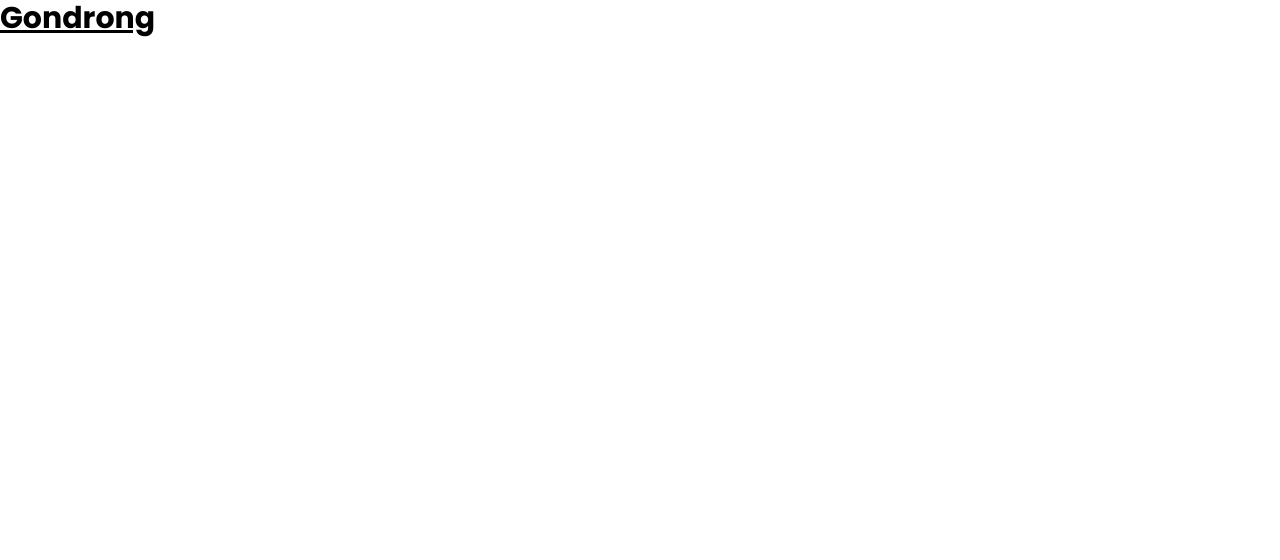
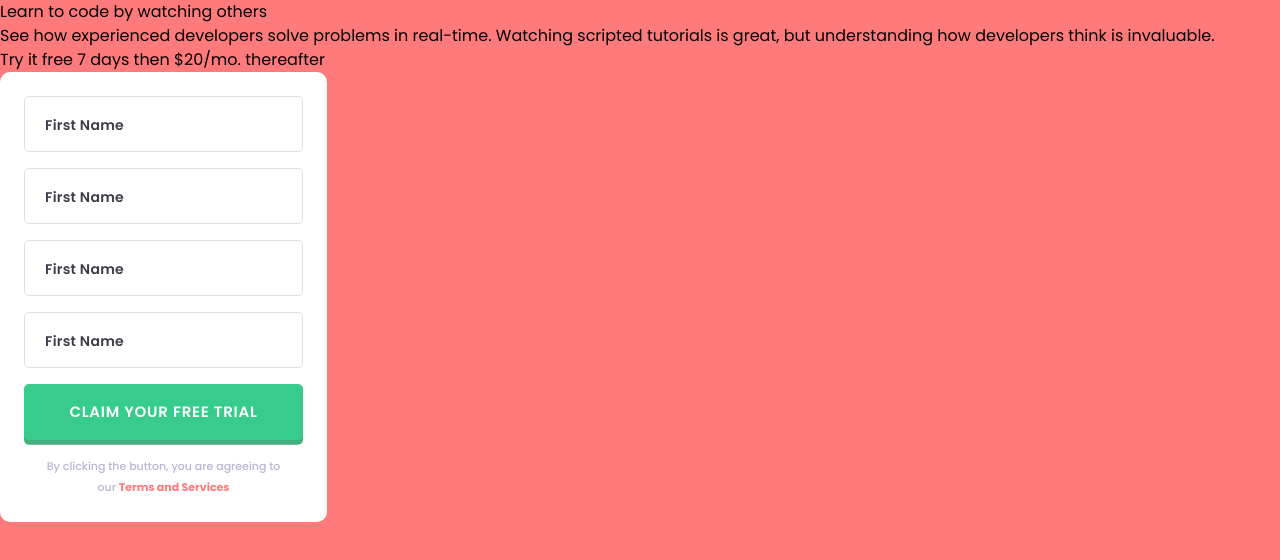
Before and after one commit to yosephwinata/intro-component-with-sign-up-form, a React (Vite) app: page / in a window 1280 px wide. Shown: the top 560 px of the page. Built offline with nearby package versions, Linux system fonts and the light colour scheme.

Commit message:
Add form ui

```diff
--- a/src/App.tsx
+++ b/src/App.tsx
@@ -1,5 +1,24 @@
-function App() {
-  return <h1 className="text-3xl font-bold underline">Gondrong</h1>;
+import Form from "./ui/Form";
+
+function App(): JSX.Element {
+  return (
+    <div className="bg-red min-h-screen">
+      <div>
+        <h1>Learn to code by watching others</h1>
+        <p>
+          See how experienced developers solve problems in real-time. Watching
+          scripted tutorials is great, but understanding how developers think is
+          invaluable.{" "}
+        </p>
+      </div>
+      <div>
+        <p>
+          <span>Try it free 7 days</span> then $20/mo. thereafter
+        </p>
+        <Form />
+      </div>
+    </div>
+  );
 }
 
 export default App;
--- /dev/null
+++ b/src/ui/Form.tsx
@@ -0,0 +1,23 @@
+import Input from "./Input";
+
+function Form(): JSX.Element {
+  return (
+    <form className="p-6 bg-white w-[20.4375rem] rounded-[10px]">
+      <div className="flex flex-col gap-4">
+        <Input />
+        <Input />
+        <Input />
+        <Input />
+        <button className="bg-green h-14 rounded-[5px] text-white font-semibold text-[0.9375rem] tracking-wider shadow-green-button">
+          CLAIM YOUR FREE TRIAL
+        </button>
+        <p className="text-[0.6875rem] leading-[1.3125rem] text-center text-grayish-blue font-medium w-[15.5625rem] mx-auto">
+          By clicking the button, you are agreeing to our{"    "}
+          <span className="text-red font-bold">Terms and Services</span>
+        </p>
+      </div>
+    </form>
+  );
+}
+
+export default Form;
--- /dev/null
+++ b/src/ui/Input.tsx
@@ -0,0 +1,10 @@
+function Input(): JSX.Element {
+  return (
+    <input
+      placeholder="First Name"
+      className="px-5 w-full h-14 rounded-[5px] border-light-gray border-[1px] placeholder:tracking-[0.25px] placeholder:text-sm placeholder:font-semibold placeholder:text-dark-blue"
+    />
+  );
+}
+
+export default Input;
--- a/tailwind.config.js
+++ b/tailwind.config.js
@@ -9,6 +9,10 @@ export default {
         blue: "hsl(248, 32%, 49%)",
         "dark-blue": "hsl(249, 10%, 26%)",
         "grayish-blue": "hsl(246, 25%, 77%)",
+        "light-gray": "hsl(0, 0%, 87%)",
+      },
+      boxShadow: {
+        "green-button": "0 0.3rem hsl(154, 47%, 47%)",
       },
     },
   },
```
